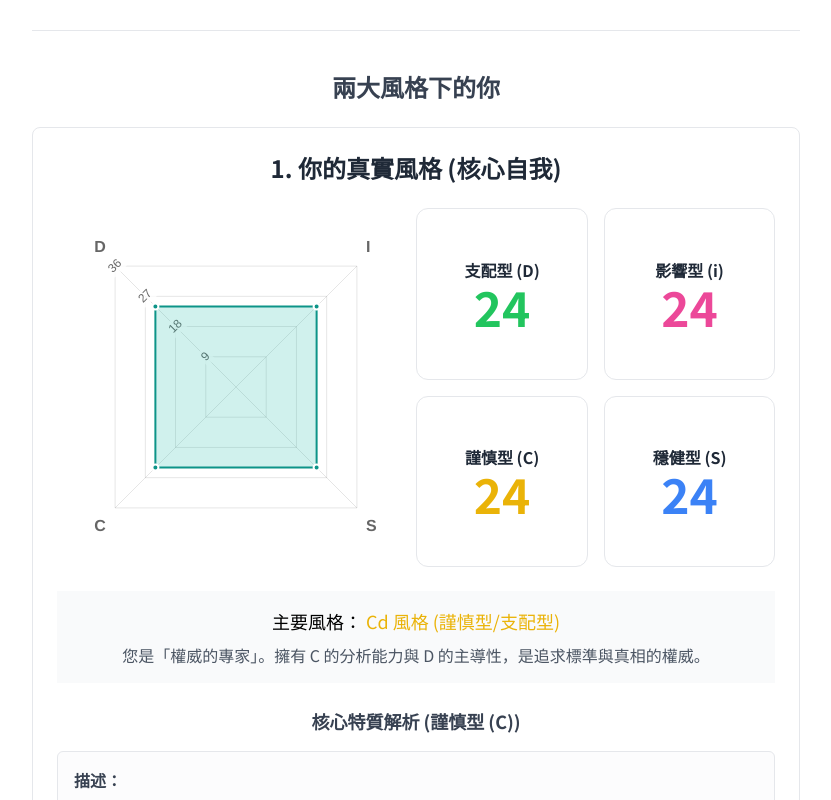
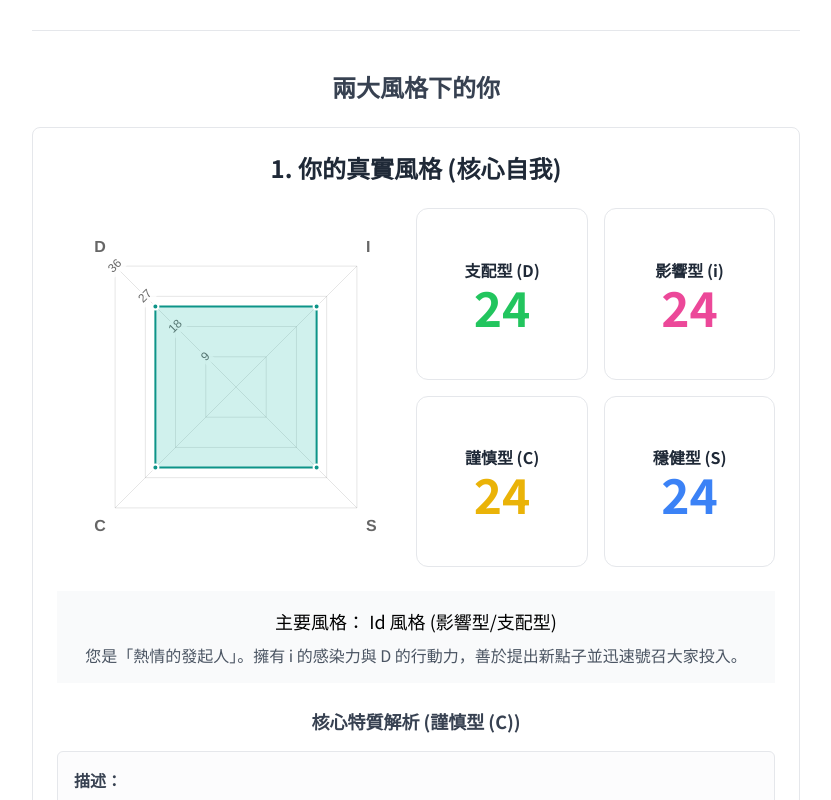
Before and after one commit to Chuiantw1212/disc-nuxt4, a Nuxt app: page /quiz/result in a window 1280 px wide. Shown: the part 440-1240 px from the top of the page, without its empty margins (224-1055 px from the left). Built offline with nearby package versions, Linux system fonts and the light colour scheme.

Commit message:
style color

```diff
--- a/app/components/DiscCard.client.vue
+++ b/app/components/DiscCard.client.vue
@@ -33,7 +33,7 @@
         <div class="text-center p-4 bg-gray-50 rounded-md">
             <p class="text-lg font-semibold">
                 主要風格：
-                <span :style="{ color: primaryStyle.color }">{{ primaryStyle.label }}</span>
+                <span :style="{ color: styleColor }">{{ primaryStyle.label }}</span>
             </p>
             <p class="text-gray-600 mt-2">{{ primaryStyle.description }}</p>
         </div>
@@ -86,8 +86,8 @@ import { Chart, type ChartData, type ChartOptions } from 'chart.js'
 // 若沒有註冊，改用： import Chart from 'chart.js/auto'
 
 type Scores = { D: number; I: number; C: number; S: number }
-type ColorMap = { D: string; I: string; C: string; S: string }
-
+type ColorMap = { D: string; I: string; C: string; S: string, [key: string]: string }
+const styleColor = ref<string>('')
 const props = withDefaults(defineProps<{
     title?: string
     coreTitle?: string
@@ -95,7 +95,7 @@ const props = withDefaults(defineProps<{
     colors?: ColorMap
     primaryStyle?: {
         label: string
-        color: string
+        // color: string
         description: string
     }
 }>(), {
@@ -109,10 +109,25 @@ const props = withDefaults(defineProps<{
     }),
     primaryStyle: () => ({
         label: 'Cd 風格 (謹慎型/支配型)',
-        color: 'rgb(234,179,8)',
+        // color: 'rgb(234,179,8)',
         description: '您是「權威的專家」。擁有 C 的分析能力與 D 的主導性，是追求標準與真相的權威。'
     })
 })
+
+onMounted(() => {
+    setStyleColor()
+    drawChart()
+})
+
+function setStyleColor() {
+    const primaryTrait = props.primaryStyle.label[0]
+    if (primaryTrait) {
+        const selectedColor = props.colors[primaryTrait]
+        if (selectedColor) {
+            styleColor.value = selectedColor
+        }
+    }
+}
 
 const canvasEl = ref<HTMLCanvasElement | null>(null)
 let chart: Chart | null = null
@@ -155,7 +170,7 @@ const options: ChartOptions<'radar'> = {
     }
 }
 
-onMounted(() => {
+function drawChart() {
     if (!canvasEl.value) return
     chart = new Chart(canvasEl.value, {
         type: 'radar',
@@ -199,7 +214,7 @@ onMounted(() => {
             }
         }
     })
-})
+}
 
 onBeforeUnmount(() => {
     chart?.destroy()
--- a/app/pages/quiz.vue
+++ b/app/pages/quiz.vue
@@ -1,6 +1,7 @@
 <template>
     <div class="container mx-auto p-4 sm:p-6 md:p-8 max-w-4xl min-h-screen flex flex-col justify-center">
-        <NuxtPage :demonSlayerCharacters="demonSlayerCharacters"></NuxtPage>
+        <NuxtPage :demonSlayerCharacters="demonSlayerCharacters" :combinedAnalysisContent="combinedAnalysisContent">
+        </NuxtPage>
     </div>
 </template>
 <script setup lang="ts">
--- a/app/pages/quiz/result.vue
+++ b/app/pages/quiz/result.vue
@@ -34,7 +34,7 @@
                 I: 24,
                 C: 24,
                 S: 24,
-            }"></disc-card>
+            }" :primaryStyle="primaryStyle"></disc-card>
             <disc-card :scores="{
                 D: 24,
                 I: 24,
@@ -123,7 +123,8 @@ import { Chart } from 'chart.js'
 const discStore = useDiscStore()
 const props = defineProps<{
     demonSlayerCharacters: ICharacter[],
-    personalizedAdviceContent: any
+    personalizedAdviceContent: any,
+    combinedAnalysisContent: any,
 }>()
 const quizNatural = ref<any[]>([])
 const quizWork = ref<any[]>([])
@@ -131,6 +132,17 @@ const summaryHtml = ref<string>('')
 const isEasterEggCharacter = ref<boolean>(false)
 
 const personalAdvice = ref<string>('')
+
+interface IStyle {
+    label: string
+    color: string
+    description: string
+}
+const primaryStyle = ref<IStyle>({
+    label: "",
+    color: "",
+    description: "",
+})
 
 interface IQuizOption {
     text: string,
@@ -397,6 +409,24 @@ function drawCharts(scoresNatural: IScore, scoresWork: IScore) {
 
     analysisSections.forEach(setting => {
         const { scores, id } = setting
+        // featrues
+        const traits = getTraitsSorted(scores) as any
+        const primaryTraitKey = traits[0][0]
+        const primaryScore = traits[0][1]
+        const secondaryTraitKey = traits[1][0]
+        const secondaryScore = traits[1][1]
+
+        // let styleName =
+        primaryStyle.value.label = traitInfo[primaryTraitKey].name
+        primaryStyle.value.description = ''
+        if (primaryScore - secondaryScore <= 8 && primaryScore > 0 && secondaryScore > 0) {
+            let combinedKey = primaryTraitKey.toLowerCase() === 'i' ? 'i' + secondaryTraitKey : primaryTraitKey + secondaryTraitKey.toLowerCase();
+            primaryStyle.value.label = `${primaryTraitKey}${secondaryTraitKey.toLowerCase()} 風格 (${traitInfo[primaryTraitKey].shortName}/${traitInfo[secondaryTraitKey].shortName})`;
+            if (props.combinedAnalysisContent[combinedKey])
+                primaryStyle.value.description = props.combinedAnalysisContent[combinedKey].description;
+        }
+
+        // draw
         const canvasId = `chart-${id}`;
         const canvasElement = document.getElementById(canvasId) as HTMLCanvasElement
         if (!canvasElement) {
```
